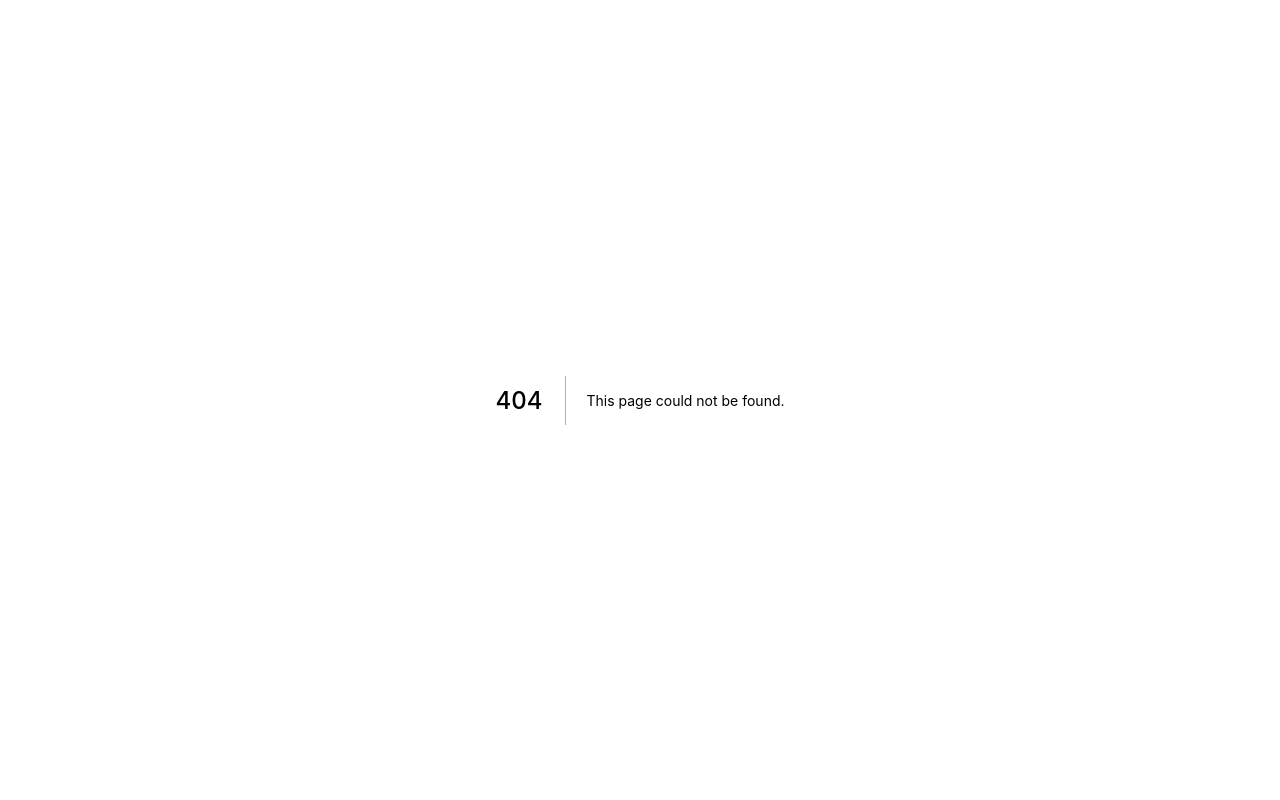
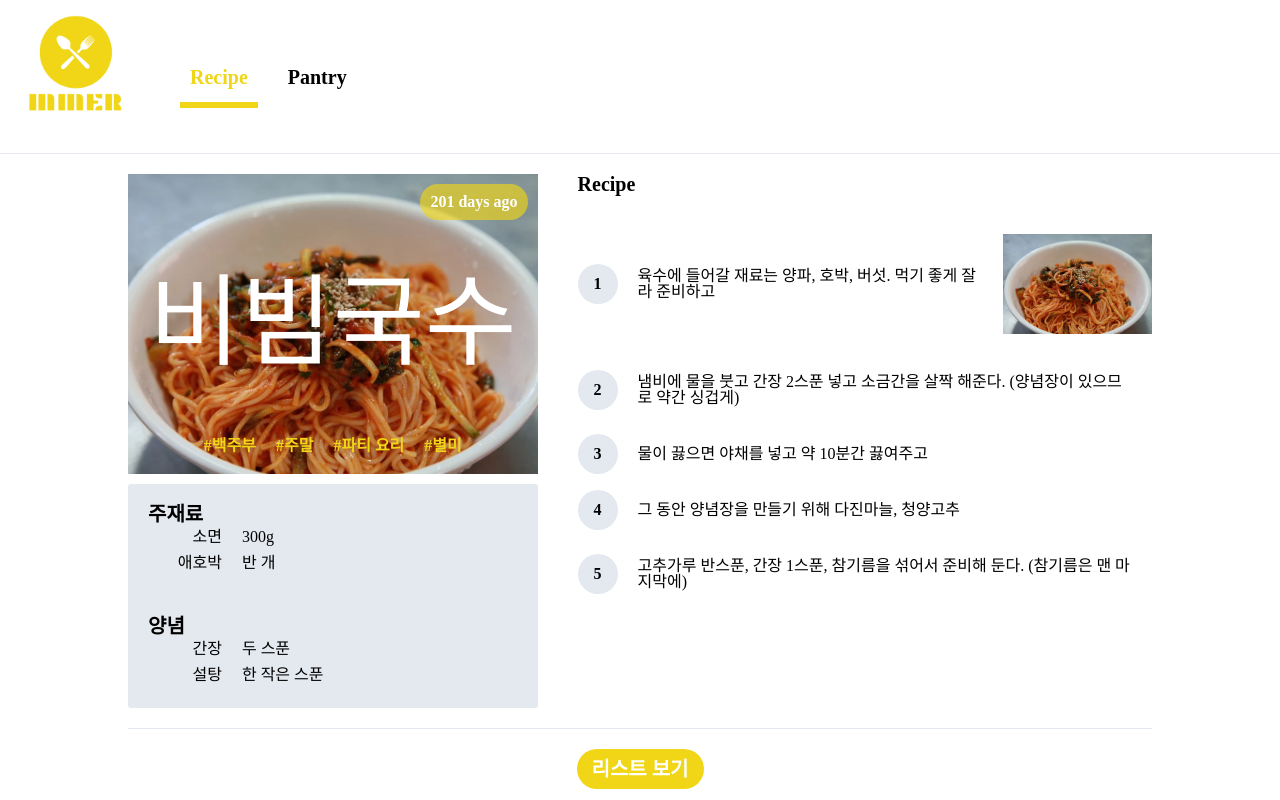
Before and after one commit to doakuma/MMER, a Next.js app in the folder front/: page /recipe/56 in a window 1280 px wide. Before the commit this address had no page. Built offline with nearby package versions, Linux system fonts and the light colour scheme.

Commit message:
[dev] 메인 스타일 수정 및 다이나믹 라우트

```diff
--- /dev/null
+++ b/front/pages/recipe/[menuId].tsx
@@ -0,0 +1,57 @@
+import Link from "next/link";
+import Image from "next/image";
+import Head from "next/head";
+import { useEffect, useState } from "react";
+import axios from "axios";
+import Layout from "../../components/common/Layout";
+import ListDetailMenuInfo from "../../components/recipe/ListDetailMenuInfo";
+import ListDetaiIngrInfo from "../../components/recipe/ListDetaiIngrInfo";
+import ListDetailRecipeInfo from "../../components/recipe/ListDetailRecipeInfo";
+import _ from "lodash";
+
+function RecipeDetail() {
+  let url = "/api/mock/recipeDetail";
+  const [menuData, setMenuData] = useState({});
+  const [menuIngr, setMenuIngr] = useState([]);
+  const [recipeData, setRecipeData] = useState({});
+
+  const getData = () => {
+    axios
+      .get(url)
+      .then((res) => {
+        let resData = _.get(res, "data.result");
+        setMenuData(_.get(resData, "menuData"));
+        setMenuIngr(_.get(resData, "menuIngr"));
+        setRecipeData(_.get(resData, "recipeData"));
+      })
+      .catch((err) => {
+        console.log("error", err);
+      });
+  };
+  useEffect(() => {
+    getData();
+  }, []);
+
+  return (
+    <Layout home={false} siteTitle="recipe details">
+      <Head>{/* <title>{siteTitle}</title> */}</Head>
+      <section className="cont-section">
+        <div className="cont-detail">
+          <div className="detail-left">
+            <ListDetailMenuInfo menuInfo={menuData} />
+            <ListDetaiIngrInfo ingrInfo={menuIngr} />
+          </div>
+          <div className="detail-right">
+            <ListDetailRecipeInfo recpInfo={recipeData} />
+          </div>
+        </div>
+        <div className="btn-area md">
+          <Link href="/recipe/recipeLists">
+            <a className="btn primary">리스트 보기</a>
+          </Link>
+        </div>
+      </section>
+    </Layout>
+  );
+}
+export default RecipeDetail;
--- a/front/styles/globals.css
+++ b/front/styles/globals.css
@@ -143,3 +143,6 @@ table {
   border-collapse: collapse;
   border-spacing: 0;
 }
+body {
+  height: 100vh;
+}
--- a/front/styles/layout.css
+++ b/front/styles/layout.css
@@ -1,4 +1,5 @@
 .wrapper {
+  height: 100%;
 }
 .header {
   display: flex;
@@ -260,16 +261,28 @@
   flex-wrap: wrap;
   justify-content: center;
   overflow: hidden;
-  height: 400px;
+  margin: 40px 0 0;
 }
 .main-top .list-item {
   margin: 0;
-  width: 80vw;
+  /* width: 80vw; */
   border-radius: 0;
 }
+.main-top .list-item dt {
+}
+.main-top .list-item .wrapImg {
+  display: block;
+  overflow: hidden;
+}
+.main-top .list-item dt img {
+  object-fit: contain;
+  width: 100%;
+  height: 100%;
+}
 .main-top .list-item dd {
-  height: 360px;
+  /* height: 360px; */
 }
+
 .main-top .list-item dd:hover img {
   transform: scale(1);
 }
```
Also changed, not shown: front/components/recipe/ListItem.tsx (+9 -3 lines), front/pages/index.tsx (+1 -13 lines).
